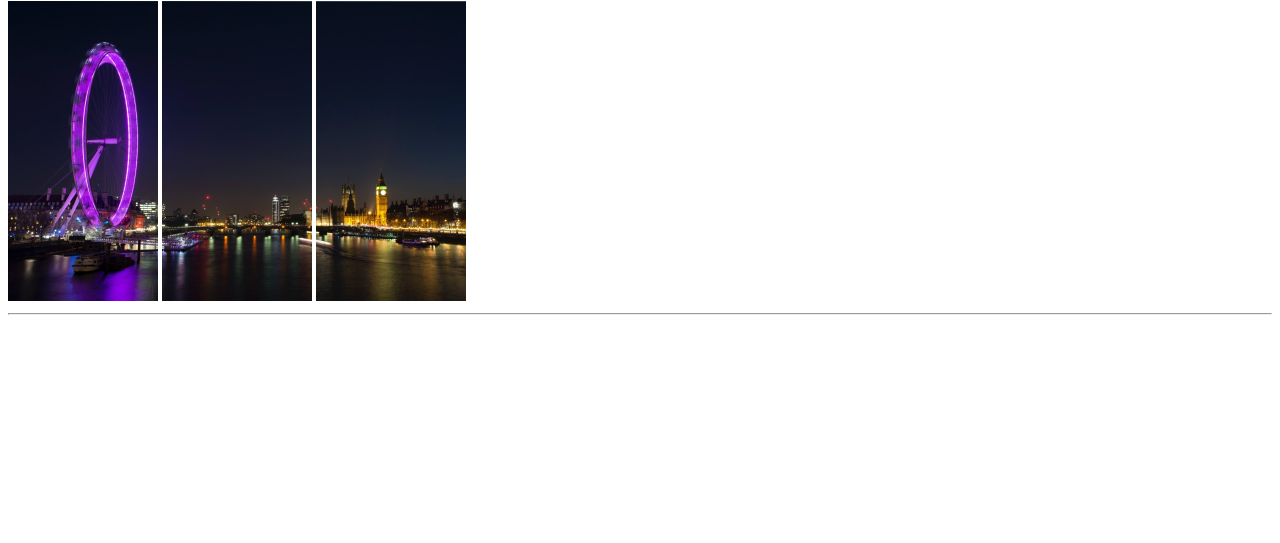
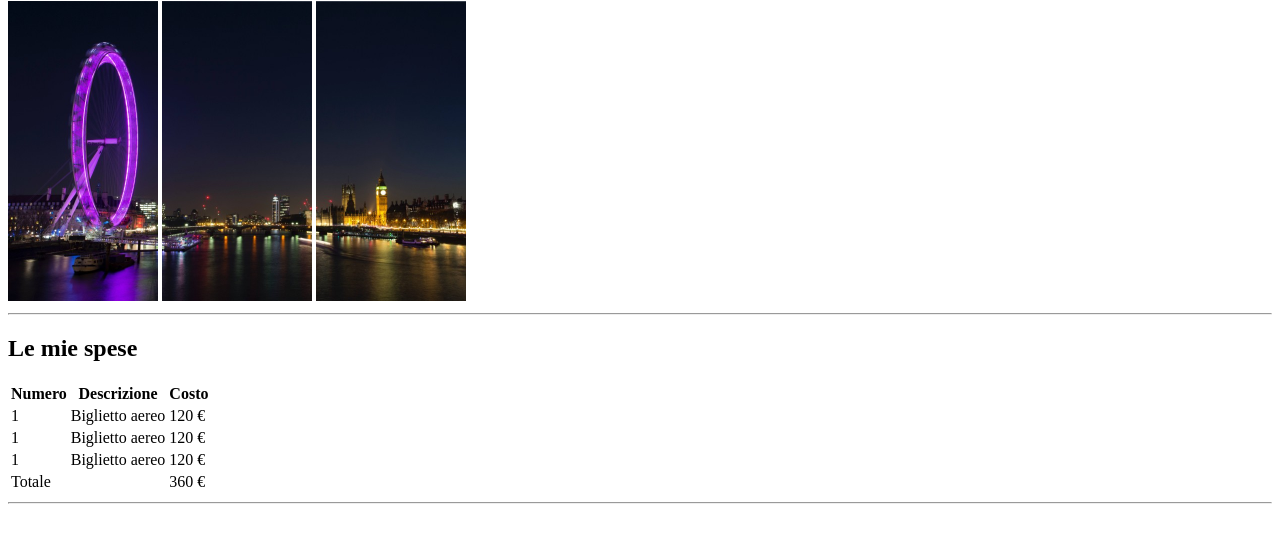
Before and after one commit to Pierpaolo-99/html-london-trip, a plain HTML site: page index.html in a window 1280 px wide. Shown: the part 79-622 px from the top of the page. Drawn offline with Linux system fonts and the light colour scheme.

Commit message:
Add Main and first section with table expense

```diff
--- a/index.html
+++ b/index.html
@@ -17,6 +17,43 @@
         <hr>
     </header>
 
+    <main>
+
+        <section>
+
+            <h2>Le mie spese</h2>
+
+            <table>
+                <tr>
+                    <th>Numero</th>
+                    <th>Descrizione</th>
+                    <th>Costo</th>
+                </tr>
+                <tr>
+                    <td>1</td>
+                    <td>Biglietto aereo</td>
+                    <td>120 &euro;</td>
+                </tr>
+                <tr>
+                    <td>1</td>
+                    <td>Biglietto aereo</td>
+                    <td>120 &euro;</td>
+                </tr>                <tr>
+                    <td>1</td>
+                    <td>Biglietto aereo</td>
+                    <td>120 &euro;</td>
+                </tr>
+                <tr>
+                    <td>Totale</td>
+                    <td></td>
+                    <td>360 &euro;</td>
+                </tr>
+            </table>
+            <hr>
+
+        </section>
+
+    </main>
 </body>
 
 </html>
```
